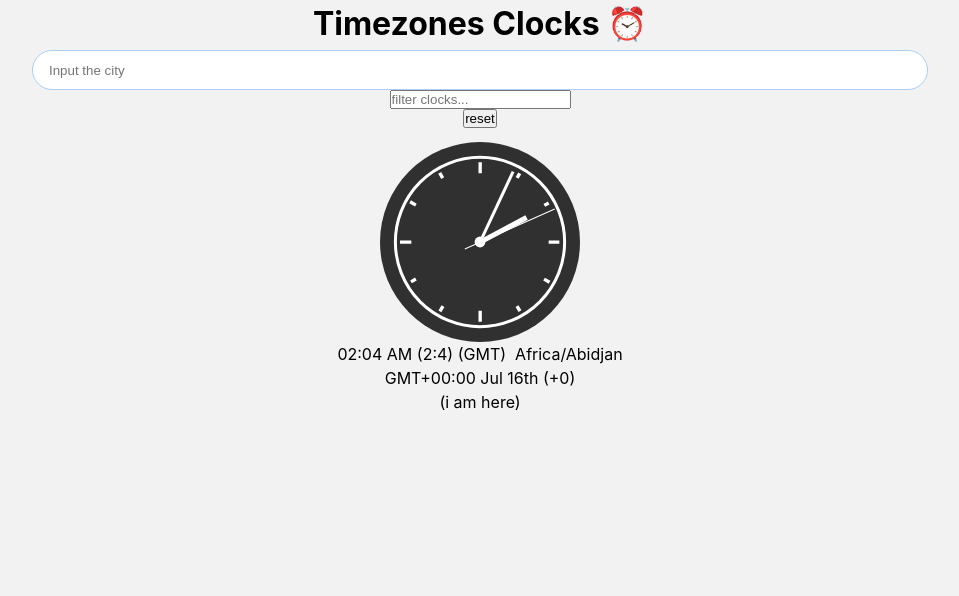
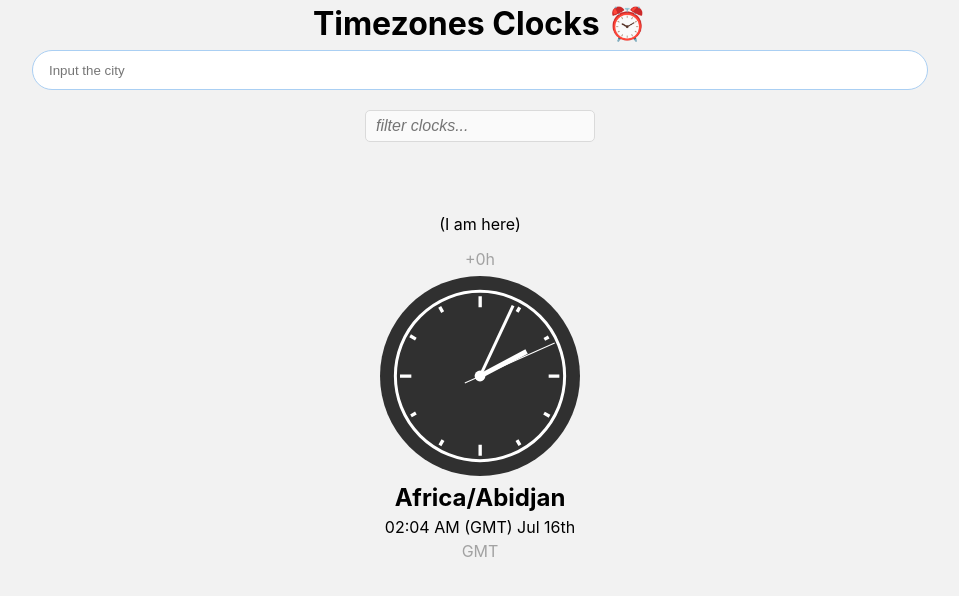
Before and after one commit to Viktor286/timezones-fullstack-app, a React (Create React App) app in the folder client/: page / in a window 1280 px wide. Shown: the top 596 px of the page, without its empty margins (160-1119 px from the left). Built offline with nearby package versions, Linux system fonts and the light colour scheme.

Commit message:
style clock element

```diff
--- /dev/null
+++ b/client/src/components/ClockFilterInput/index.css
@@ -0,0 +1,41 @@
+div.clocks-filter-wrapper {
+}
+
+input#clocks-filter {
+    padding: 5px 10px;
+    margin: 20px 5px;
+    border: 1px #dadada solid;
+    border-radius: 5px;
+    min-width: 200px;
+    background-color: #fafafa;
+    font-style: italic;
+    font-size: 1rem;
+    line-height: 1rem;
+    height: 2rem;
+}
+input#clocks-filter:focus {
+    outline: #f7f7f7 1px solid;
+    background-color: #ffffff;
+    border-color: #93c1da;
+}
+
+button.input-reset-filter {
+    height: 2rem;
+    margin: 20px 5px 20px 0;
+    padding: 5px 10px;
+    font-size: 1rem;
+    line-height: 1rem;
+    border: 1px #dadada solid;
+    color: #808080;
+    border-radius: 5px;
+    cursor: pointer;
+    font-style: italic;
+    background-color: #fdfdfd;
+    position: absolute;
+}
+
+button.input-reset-filter:hover {
+    outline: #f7f7f7 1px solid;
+    border-color: #a6cce1;
+    color: #3d7fa2;
+}
--- a/client/src/components/ClockFilterInput/index.js
+++ b/client/src/components/ClockFilterInput/index.js
@@ -1,8 +1,9 @@
 import React from 'react';
+import './index.css';
 
-const ClockFilterInput = React.forwardRef(({ setFilterInput, resetFilter }, ref) => {
+const ClockFilterInput = React.forwardRef(({ setFilterInput, resetFilter, filterInput }, ref) => {
   return (
-    <>
+    <div className="clocks-filter-wrapper">
       <input
         id="clocks-filter"
         name="filter"
@@ -11,11 +12,13 @@ const ClockFilterInput = React.forwardRef(({ setFilterInput, resetFilter }, ref)
         autoComplete="off"
         onChange={(e) => setFilterInput(e.currentTarget.value)}
         ref={ref}
-      />{' '}
-      <button className="input-reset-filter" onClick={resetFilter}>
-        reset
-      </button>
-    </>
+      />
+      {filterInput.length > 0 ? (
+        <button className="input-reset-filter" onClick={resetFilter}>
+          reset
+        </button>
+      ) : null}
+    </div>
   );
 });
 
--- a/client/src/components/ClockItem/index.css
+++ b/client/src/components/ClockItem/index.css
@@ -5,10 +5,18 @@ ul#clocks-list li {
     flex-direction: column;
     justify-content: center;
     align-items: center;
+    position: relative;
+    margin-top: 50px;
+}
+
+div.update-local-clock-box {
+    height: 30px;
 }
 
 ul#clocks-list li button.update-local-clock {
     display: none;
+    font-style: italic;
+    color: #989898;
     border: none;
     background: none;
     text-decoration: underline;
@@ -19,3 +27,42 @@ ul#clocks-list li button.update-local-clock {
 ul#clocks-list li:hover button.update-local-clock {
     display: block;
 }
+
+section.timezone-title {
+}
+
+section.timezone-title h2 {
+    line-height: 1.5rem;
+    margin: 10px 0 5px;
+}
+
+button.remove {
+    display: inline-block;
+    position: absolute;
+    width: 25px;
+    height: 25px;
+    margin: 0 10px;
+    border: 1px #c8c8c8 solid;
+    outline: none;
+    border-radius: 5px;
+    color: grey;
+    cursor: pointer;
+}
+
+button.remove:hover {
+    border-color: #ffad74;
+    color: #ff481f;
+}
+
+section.timezone-numbers {
+    color: #a2a2a2;
+    padding: 5px 10px;
+}
+
+section.timezone-numbers span {
+    font-size: .7rem;
+}
+
+span.gmt {
+    color: #a2a2a2;
+}
--- a/client/src/components/ClockItem/index.js
+++ b/client/src/components/ClockItem/index.js
@@ -22,23 +22,30 @@ export default function ClockItem({ clockItem, localIana, removeClockFromList, u
 
   return (
     <li data-iana={zoneIana}>
+      <div className="update-local-clock-box">
+        {clockItem.isLocal ? (
+          <div className="i-am-here">(I am here)</div>
+        ) : (
+          <button className="update-local-clock" onClick={() => updateLocalClock(zoneIana)}>
+            🏠 make this your local clock
+          </button>
+        )}
+      </div>
+
+      <section className="timezone-numbers">{timeDifferenceString}h</section>
       <ClockGraphics {...{ h: parseInt(hours), m: parseInt(minutes), s: parseInt(seconds) }} />
-      <section>
-        {time}&nbsp;{meridiem}&nbsp;({hours}:{minutes})&nbsp;({abbr}) &nbsp;
-        {zoneIana} <br />
-        GMT{gmtShift} {day} ({timeDifferenceString})
-        {clockItem.isLocal ? (
-          <div>(i am here)</div>
-        ) : (
-          <>
+      <section className="timezone-title">
+        <h2>
+          {zoneIana}
+          {!clockItem.isLocal ? (
             <button className="remove" onClick={() => removeClockFromList(zoneIana)}>
               ✕
             </button>
-            <button className="update-local-clock" onClick={() => updateLocalClock(zoneIana)}>
-              🏠 make this your local clock
-            </button>
-          </>
-        )}
+          ) : null}
+        </h2>
+        {time}&nbsp;{meridiem} ({abbr}) {day}
+        <br />
+        <span className="gmt">{gmtShift}</span>
       </section>
     </li>
   );
--- a/client/src/components/ClocksList/index.js
+++ b/client/src/components/ClocksList/index.js
@@ -37,7 +37,7 @@ export default function ClocksList({ clockList, removeClockFromList, heartBeat,
 
   return (
     <section className="timezones-clocks">
-      <ClockFilterInput ref={filterClocksInput} {...{ setFilterInput, resetFilter }} />
+      <ClockFilterInput ref={filterClocksInput} {...{ setFilterInput, resetFilter, filterInput }} />
       <ul id="clocks-list">
         {finalClockList.length ? (
           finalClockList.map((el) => {
--- a/client/src/model/dateTimeZone.js
+++ b/client/src/model/dateTimeZone.js
@@ -26,7 +26,7 @@ function utcToData(moment) {
     meridiem: moment.format('A'), // 'PM'
     day: moment.format('MMM Do'), // 'Jul 14th'
     zoneIana: moment._z?.name || 'Greenwich', // 'America/New_York'. TODO: is 'Greenwich' ok for 0-GMT ?
-    gmtShift: moment.format('Z'), // '-04:00'
+    gmtShift: moment.format('z'), // '-04:00'
     abbr: moment.format('z'), // "PDT"
     hours: moment.hours(), // 23
     minutes: moment.minutes(), // 09
```
